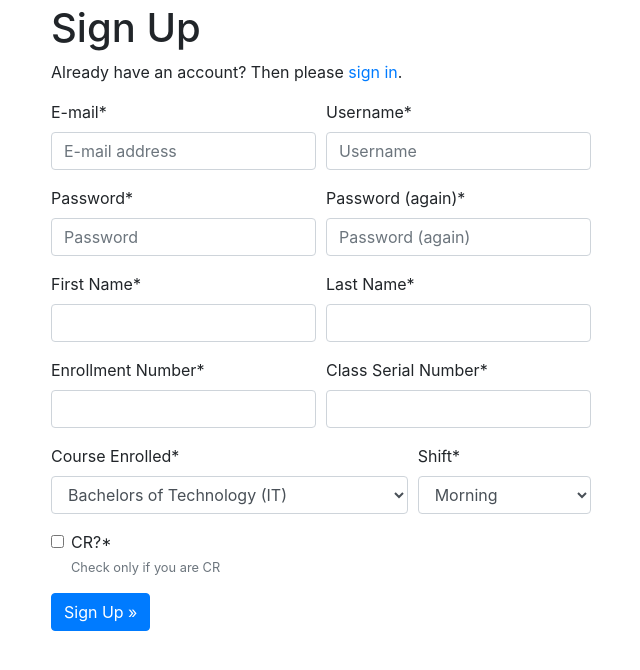
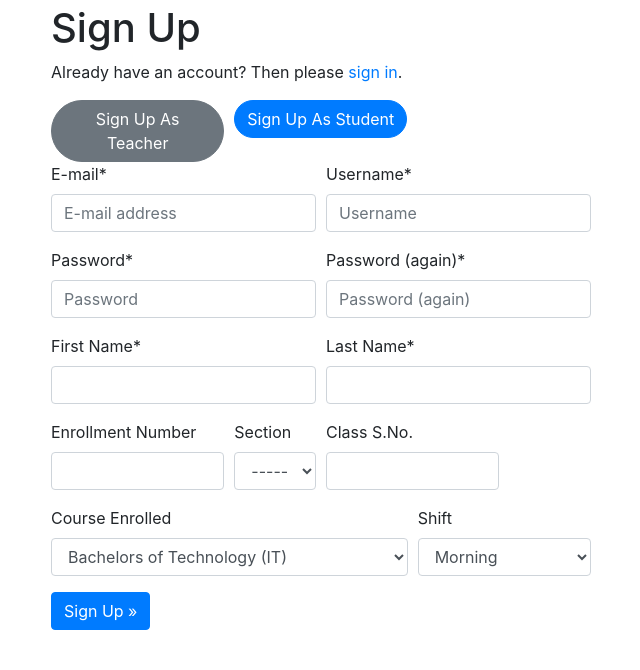
Before and after one commit to entunidotdeb/moodle-msit, a Django app: template msitmoodle/msitmoodle/templates/account/signup.html in a window 1280 px wide. Shown: the part 56-726 px from the top of the page, without its empty margins (319-959 px from the left). Run offline with Django 3.2, Linux system fonts and the light colour scheme; the template is opened without the code that fills it: values that come from a table or form of the project are taken from there, others are empty; some libraries are stand-ins or nearby versions.

Commit message:
signup page UI and form fields modified

```diff
--- /dev/null
+++ b/msitmoodle/msitmoodle/static/css/signupstyle.css
@@ -0,0 +1,3 @@
+.form-check{
+    display: inline;
+}
--- a/msitmoodle/msitmoodle/templates/account/signup.html
+++ b/msitmoodle/msitmoodle/templates/account/signup.html
@@ -1,7 +1,13 @@
 {%extends "account/base.html" %}
 
 {% load i18n %}
+{% load static i18n %}
 {% load crispy_forms_tags %}
+
+{% block css %}
+{{block.super}}
+<link rel="stylesheet" href="{% static 'css/signupstyle.css' %}">
+{% endblock %}
 
 {% block head_title %}{% trans "Signup" %}{% endblock %}
 
@@ -12,6 +18,23 @@
 
 <form class="signup blueForms" id="signup_form" method="post" action="{% url 'account_signup' %}">
   {% csrf_token %}
+  <div class="form-row">
+    <div class="col-md-4">
+      <button class="rounded-pill btn btn-secondary" id="signUp_Teacher">
+        Sign Up As Teacher
+      </button>
+    </div>
+    <div class="col-md-4">
+      <button class="rounded-pill btn btn-primary" id="signUp_Student">
+        Sign Up As Student
+      </button>
+    </div>
+  </div>
+  <div class="form-row">
+    <div class="col-md-12">
+      {{ form.profile_type|as_crispy_field}}
+    </div>
+  </div>
   <div class="form-row">
     <div class="form-group col-md-6 mb-0">
       {{ form.email|as_crispy_field }}
@@ -35,11 +58,14 @@
     </div>
   </div>
   <div class="form-row">
-    <div class="form-group col-md-6 mb-0">
+    <div class="form-group col-md-4 mb-0">
       {{ form.enrollnum|as_crispy_field}}
     </div>
-    <div class="form-group col-md-6 mb-0">
-      {{ form.serialnum|as_crispy_field}}
+    <div class="form-group col-md-2 mb-0">
+      {{ form.section|as_crispy_field }}
+    </div>
+    <div class="form-group col-md-4 mb-0">
+      {{ form.serialnum|as_crispy_field }}
     </div>
   </div>
   <div class="form-row">
@@ -50,11 +76,47 @@
       {{ form.shift|as_crispy_field }}
     </div>
   </div>
-  {{form.is_cr|as_crispy_field}}
   {% if redirect_field_value %}
   <input type="hidden" name="{{ redirect_field_name }}" value="{{ redirect_field_value }}" />
   {% endif %}
   <button class="btn btn-primary" type="submit">{% trans "Sign Up" %} &raquo;</button>
 </form>
+<script>
+  const signUp_Teacher = document.getElementById("signUp_Teacher");
+  const signUp_Student = document.getElementById("signUp_Student");
+  const div_id_enrollnum = document.getElementById("div_id_enrollnum");
+  const div_id_serialnum = document.getElementById("div_id_serialnum");
+  const div_id_course = document.getElementById("div_id_course");
+  const div_id_shift = document.getElementById("div_id_shift");
+  const div_id_section = document.getElementById("div_id_section");
+  const student_checkbox = document.getElementById("id_id_profile_type_0_2")
+  const teacher_checkbox = document.getElementById("id_id_profile_type_0_1")
+  const div_radio = document.getElementById("div_id_profile_type")
+  div_radio.style.display = "none";
 
+  signUp_Teacher.addEventListener("click", () => {
+    div_id_enrollnum.style.display = "none";
+    div_id_serialnum.style.display = "none";
+    div_id_course.style.display = "none";
+    div_id_shift.style.display = "none";
+    div_id_section.style.display = "none";
+    signUp_Student.style.border = "50%";
+    signUp_Teacher.className = " rounded-pill btn btn-primary";
+    signUp_Student.className = " rounded-pill btn btn-secondary";
+    teacher_checkbox.checked = true;
+    student_checkbox.checked = false;
+  });
+
+  signUp_Student.addEventListener("click", () => {
+    div_id_enrollnum.style.display = "block";
+    div_id_serialnum.style.display = "block";
+    div_id_course.style.display = "block";
+    div_id_shift.style.display = "block";
+    div_id_section.style.display = "block";
+    signUp_Student.className = "rounded-pill btn btn-primary";
+    signUp_Teacher.className = "rounded-pill btn btn-secondary";
+    teacher_checkbox.checked = false;
+    student_checkbox.checked = true;
+  });
+</script>
 {% endblock %}
--- a/msitmoodle/msitmoodle/users/forms.py
+++ b/msitmoodle/msitmoodle/users/forms.py
@@ -5,7 +5,7 @@ from django.utils.translation import ugettext_lazy as _
 from allauth.account.forms import SignupForm
 from django import forms
 from msitmoodle.users.models import Subject, Section
-from .user_constants import COURSES, SHIFT, YEAR, SEMESTER
+from .user_constants import COURSES, SHIFT, YEAR, SEMESTER, PROFILE_TYPE
 User = get_user_model()
 
 
@@ -37,14 +37,17 @@ class UserCreationForm(f.UserCreationForm):
 class CustomSignupForm(SignupForm):
     first_name = forms.CharField(max_length=30, label='First Name')
     last_name = forms.CharField(max_length=30, label='Last Name')
-    course = forms.ChoiceField(choices=COURSES, label='Course Enrolled')
-    shift = forms.ChoiceField(choices=SHIFT)
-    enrollnum = forms.IntegerField(label='Enrollment Number')
-    section = forms.ModelChoiceField(queryset=Section.objects.all())
-    currentyear = forms.ChoiceField(choices=YEAR)
-    currentsem = forms.ChoiceField(choices=SEMESTER)
-    serialnum  = forms.IntegerField(label='Class Serial Number')
-    is_cr = forms.BooleanField(help_text="Check only if you are CR", label="CR?")
+    course = forms.ChoiceField(choices=COURSES, label='Course Enrolled', required=False)
+    shift = forms.ChoiceField(choices=SHIFT, required=False)
+    enrollnum = forms.IntegerField(label='Enrollment Number', required=False)
+    section = forms.ModelChoiceField(queryset=Section.objects.all(), required=False)
+    currentyear = forms.ChoiceField(choices=YEAR, required=False)
+    currentsem = forms.ChoiceField(choices=SEMESTER, required=False)
+    serialnum = forms.IntegerField(label='Class S.No.', required=False)
+    profile_type = forms.ChoiceField(
+        choices=PROFILE_TYPE, widget=forms.widgets.RadioSelect, label="Signing up as?"
+    )
+
     def signup(self, request, user):
         user.first_name = self.cleaned_data['first_name']
         user.last_name = self.cleaned_data['last_name']
--- a/msitmoodle/msitmoodle/users/user_constants.py
+++ b/msitmoodle/msitmoodle/users/user_constants.py
@@ -122,3 +122,20 @@ SHIFT = (
 )
 
 #End Region
+
+#Region Profile
+
+TEACHER = 1
+PROCTOR = 2
+HOD = 3
+STUDENT = 4
+CR = 5
+
+PROFILE_TYPE = (
+    (TEACHER, "Teacher"),
+    (PROCTOR, "Proctor"),
+    (HOD, "HOD"),
+    (STUDENT, "Student"),
+    (CR, "Class Representative")
+)
+#End Region
```
Also changed, not shown: msitmoodle/msitmoodle/users/adapters.py (+45 -0 lines), msitmoodle/msitmoodle/users/models.py (+9 -5 lines).
